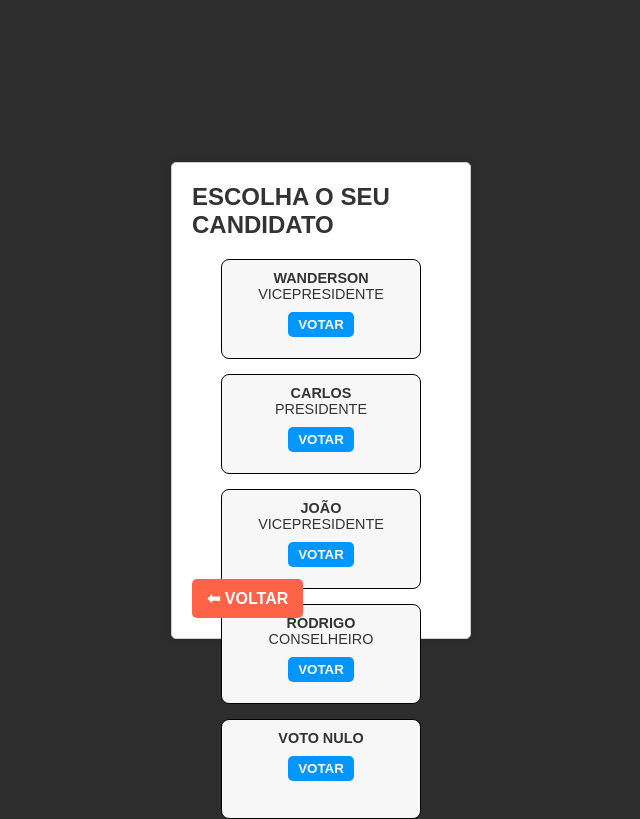
After one commit to joaopepe10/cipa-election, a Django app: template management/templates/home/TelaVotação.html in a window 1280 px wide. The commit adds this page. Shown: the whole page, without its empty margins (319-959 px from the left). Run offline with Django 5.2, Linux system fonts and the light colour scheme; the template is opened without the code that fills it, so the values that code supplies are empty.

Commit message:
Criação telas Front End

```diff
--- /dev/null
+++ b/management/templates/home/TelaVotação.html
@@ -0,0 +1,46 @@
+<!DOCTYPE html>
+<html lang="pt-BR">
+<head>
+    <meta charset="UTF-8">
+    <meta name="viewport" content="width=device-width, initial-scale=1.0">
+    <title>Sistema de Votação</title>
+    <link rel="stylesheet" href="style.css">
+</head>
+<body>
+    <div class="container">
+        <h1>ESCOLHA O SEU CANDIDATO</h1>
+        <div class="candidates">
+            <div class="candidate">
+                <p><strong>WANDERSON</strong><br>VICEPRESIDENTE</p>
+                <button onclick="abrirConfirmacao('Wanderson', 'Vicepresidente')">VOTAR</button>
+            </div>
+            <div class="candidate">
+                <p><strong>CARLOS</strong><br>PRESIDENTE</p>
+                <button onclick="abrirConfirmacao('Carlos', 'Presidente')">VOTAR</button>
+            </div>
+            <div class="candidate">
+                <p><strong>JOÃO</strong><br>VICEPRESIDENTE</p>
+                <button onclick="abrirConfirmacao('João', 'Vicepresidente')">VOTAR</button>
+            </div>
+            <div class="candidate">
+                <p><strong>RODRIGO</strong><br>CONSELHEIRO</p>
+                <button onclick="abrirConfirmacao('Rodrigo', 'Conselheiro')">VOTAR</button>
+            </div>
+            <div class="candidate">
+                <p><strong>VOTO NULO</strong></p>
+                <button onclick="abrirConfirmacao('Voto Nulo', '')">VOTAR</button>
+            </div>
+        </div>
+        <button class="back-button" onclick="voltar()">⬅ VOLTAR</button>
+    </div>
+
+    <!-- Janela de confirmação -->
+    <div class="confirmacao" id="confirmacao">
+        <p>CANDIDATO SELECIONADO</p>
+        <p id="candidatoSelecionado"></p>
+        <button class="confirm-button" onclick="confirmarVoto()">ENTER</button>
+    </div>
+
+    <script src="script.js"></script>
+</body>
+</html>
--- /dev/null
+++ b/management/templates/home/script.js
@@ -0,0 +1,68 @@
+function votar(candidato) {
+    alert(`Você votou em: ${candidato}`);
+
+}
+
+function voltar() {
+    alert('Voltando para a página anterior');
+
+
+}
+function abrirConfirmacao(nome, cargo) {
+
+    const confirmacao = document.getElementById("confirmacao");
+    confirmacao.style.display = "block";
+
+    const candidatoSelecionado = document.getElementById("candidatoSelecionado");
+    candidatoSelecionado.innerHTML = `${nome}<br>${cargo}`;
+}
+
+function confirmarVoto() {
+    alert("Voto confirmado! Obrigado por votar.");
+    fecharConfirmacao();
+
+}
+
+function fecharConfirmacao() {
+    const confirmacao = document.getElementById("confirmacao");
+    confirmacao.style.display = "none";
+}
+
+document.getElementById("novoUsuario").addEventListener("change", function() {
+    const form = document.getElementById("loginForm");
+    if (this.checked) {
+        form.action = "/cadastro";
+        form.querySelector(".button").textContent = "Cadastrar";
+    } else {
+        form.action = "/login";
+        form.querySelector(".button").textContent = "Entrar";
+    }
+});
+
+function applyCandidate() {
+    // IDs de exemplo. Substitua pelos valores reais de `IdEleicao` e `IdUsuario`.
+    const IdEleicao = 1; // ID da eleição
+    const IdUsuario = document.getElementById("usuario").value; // Pode ser o ID do usuário ou valor do campo "Usuário"
+
+    // Construa a URL
+    const url = `/api/elections/${IdEleicao}/apply-candidate/${IdUsuario}`;
+
+    // Faça uma requisição para a URL
+    fetch(url, {
+        method: 'POST',
+        headers: {
+            'Content-Type': 'application/json',
+        },
+        body: JSON.stringify({
+            // Inclua aqui os dados necessários na requisição
+        })
+    })
+    .then(response => response.json())
+    .then(data => {
+        // Exibir o resultado ou realizar outra ação
+        alert("Requisição realizada com sucesso: " + JSON.stringify(data));
+    })
+    .catch(error => {
+        console.error("Erro na requisição:", error);
+    });
+}
--- /dev/null
+++ b/management/templates/home/style.css
@@ -0,0 +1,156 @@
+* {
+    margin: 0;
+    padding: 0;
+    box-sizing: border-box;
+}
+
+body {
+    font-family: Arial, sans-serif;
+    background-color: #2d2d2d;
+    display: flex;
+    justify-content: center;
+    align-items: center;
+    height: 100vh;
+}
+
+.container {
+    width: 300px;
+    padding: 20px;
+    background-color: #fff;
+    border: 1px solid #ccc;
+    border-radius: 5px;
+    box-shadow: 0 0 10px rgba(0, 0, 0, 0.1);
+}
+
+h1 {
+    font-size: 1.5em;
+    color: #333;
+    margin-bottom: 20px;
+}
+
+.candidates {
+    display: flex;
+    justify-content: space-around;
+    flex-wrap: wrap;
+    gap: 15px;
+    height: 300px;
+}
+
+.candidate {
+    background-color: rgb(247, 247, 247);
+    padding: 10px;
+    border: 1px solid #000;
+    border-radius: 8px;
+    width: 200px;
+    height: 100px;
+    text-align: center;
+}
+
+.candidate p {
+    font-size: 0.9em;
+    color: #333;
+    margin-bottom: 10px;
+}
+
+button {
+    background-color: #0096ff; /* Azul para o botão */
+    color: white;
+    padding: 5px 10px;
+    border: none;
+    border-radius: 5px;
+    cursor: pointer;
+    font-weight: bold;
+}
+
+button:hover {
+    background-color: #007acc;
+}
+
+.back-button {
+    background-color: #ff6347; /* Vermelho para o botão de voltar */
+    color: white;
+    padding: 10px 15px;
+    border: none;
+    border-radius: 5px;
+    cursor: pointer;
+    font-weight: bold;
+    margin-top: 20px;
+    font-size: 1em;
+}
+
+.back-button:hover {
+    background-color: #d1b7b2;
+}
+
+.confirmacao {
+    display: none;
+    position: fixed;
+    top: 50%;
+    left: 50%;
+    transform: translate(-50%, -50%);
+    width: 300px;
+    background-color: #d3d3d3;
+    border: 1px solid #000;
+    border-radius: 8px;
+    padding: 20px;
+    text-align: center;
+    box-shadow: 0 0 10px rgba(0, 0, 0, 0.3);
+    z-index: 1000;
+}
+
+.confirmacao p {
+    margin: 10px 0;
+    color: #333;
+    font-weight: bold;
+}
+
+.confirm-button {
+    background-color: #4CAF50;
+    color: white;
+    padding: 10px 20px;
+    border: none;
+    border-radius: 5px;
+    cursor: pointer;
+    font-weight: bold;
+}
+
+.confirm-button:hover {
+    background-color: #45a049;
+}
+h2 {
+    text-align: center;
+    font-size: 18px;
+    color: #333;
+}
+label {
+    font-size: 14px;
+    color: #333;
+}
+input[type="text"],
+input[type="password"] {
+    width: 100%;
+    padding: 8px;
+    margin: 8px 0;
+    border: 1px solid #ccc;
+    border-radius: 4px;
+}
+.button {
+    width: 100%;
+    padding: 10px;
+    color: #fff;
+    background-color: #28a745;
+    border: none;
+    border-radius: 4px;
+    cursor: pointer;
+    font-size: 16px;
+}
+.button:hover {
+    background-color: #218838;
+}
+.checkbox {
+    margin-top: 10px;
+}
+.info-text {
+    font-size: 12px;
+    color: #666;
+}
```
Also changed, not shown: management/templates/home/TelaCadastro.html (added, +53 -0 lines), management/templates/home/home.html (+11 -58 lines), management/templates/home/TelaCandidato.html (added).
